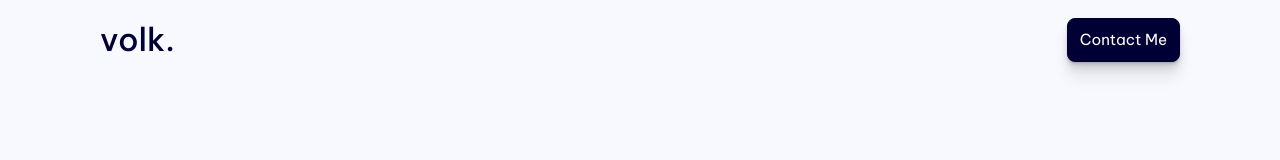
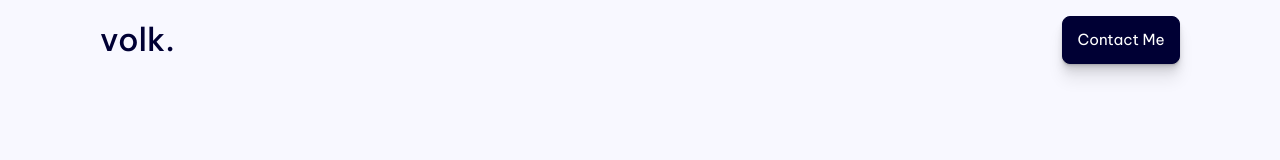
Before and after one commit to matthewvolk/me, a Next.js app: page / in a window 1280 px wide. Shown: the top 160 px of the page. Built offline with nearby package versions, Linux system fonts and the light colour scheme.

Commit message:
change padding

```diff
--- a/styles/home.module.scss
+++ b/styles/home.module.scss
@@ -18,7 +18,7 @@
         background-color: #000034;
         font-size: 0.95rem;
         color: white;
-        padding: 0.75rem;
+        padding: 0.9rem;
         margin-left: 20px;
         border-radius: 8px;
         cursor: pointer;
@@ -75,8 +75,7 @@
         color: #000034;
 
         .heroIcon {
-          margin: 1rem;
-          padding: 0.5rem;
+          padding: 1.5rem;
           font-size: 1.65rem;
           transition: transform 0.25s;
           color: #000034;
```
